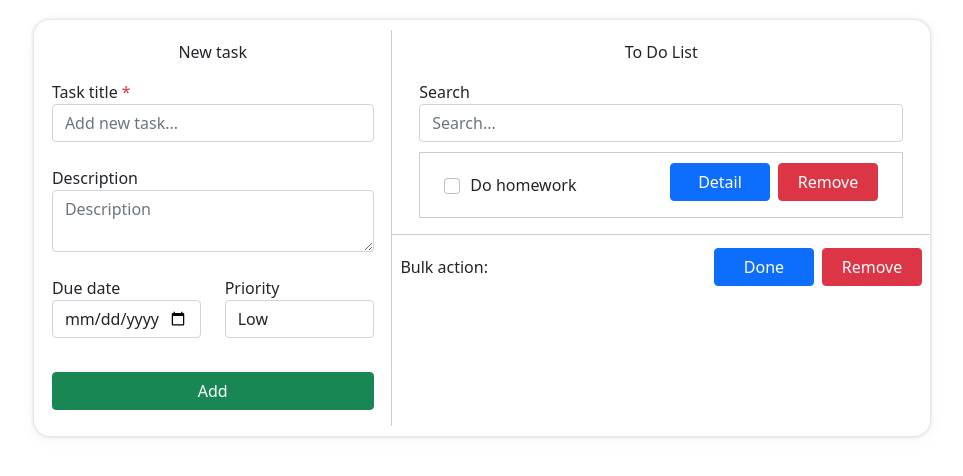
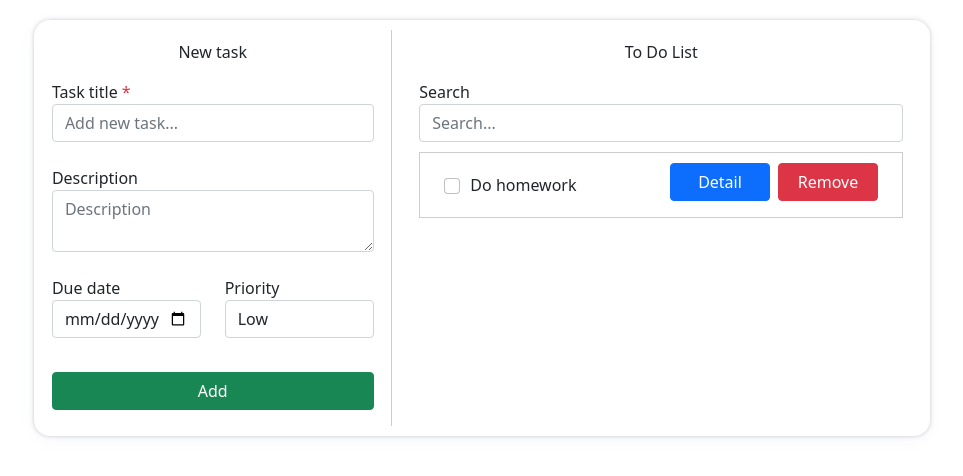
Before and after one commit to dovansy/todolist, a React (Create React App) app: page / in a window 1280 px wide. Shown: the top 476 px of the page, without its empty margins (158-1121 px from the left). Built offline with nearby package versions, Linux system fonts and the light colour scheme; the HTML template or start-up script is replaced by a standard one.

Commit message:
add animation

```diff
--- a/src/components/ToDoList.js
+++ b/src/components/ToDoList.js
@@ -4,6 +4,11 @@ import AddTodo from "./AddTodo";
 
 function ToDoList() {
   const [showDetail, setShowDetail] = useState(false);
+  const [listCheck, setListCheck] = useState([]);
+  const checkedTodo = (item) => {
+    setListCheck([...listCheck, item]);
+    console.log(listCheck);
+  };
   return (
     <div className="todo-list">
       <div>
@@ -15,7 +20,7 @@ function ToDoList() {
             <div className="to-do-item">
               <div className="to-do-item-header">
                 <div className="item-side-left">
-                  <input type="checkbox" className="form-check-input mr-2" />
+                  <input type="checkbox" className="form-check-input mr-2" id="1" onChange={(e) => checkedTodo(e.target.id)} />
                   <span className="form-check-label">Do homework</span>
                 </div>
                 <div className="item-side-right">
@@ -33,15 +38,19 @@ function ToDoList() {
             )}
           </div>
         </div>
+        {listCheck.length !== 0 && (
           <div className="bulk-action px-2">
             <div className="item-side-left">
               <span className="form-check-label">Bulk action:</span>
             </div>
             <div className="item-side-right">
-            <button className="btn btn-primary btn-action mx-2">Done</button>
+              <button className="btn btn-primary btn-action mx-2" onClick={() => console.log(listCheck)}>
+                Done
+              </button>
               <button className="btn btn-danger btn-action">Remove</button>
             </div>
           </div>
+        )}
       </div>
     </div>
   );
--- a/src/styles/Todolist.css
+++ b/src/styles/Todolist.css
@@ -73,4 +73,14 @@
   align-items: center;
   justify-content: space-between;
   border-top: 1px solid #cdcdcd;
+  animation: showIn 1s ease-in-out;
 }
+
+@keyframes showIn {
+  from {
+    opacity: 0;
+  }
+  to {
+    opacity: 1;
+  }
+}
```
Lines whose indentation alone changed are shown as unchanged.
